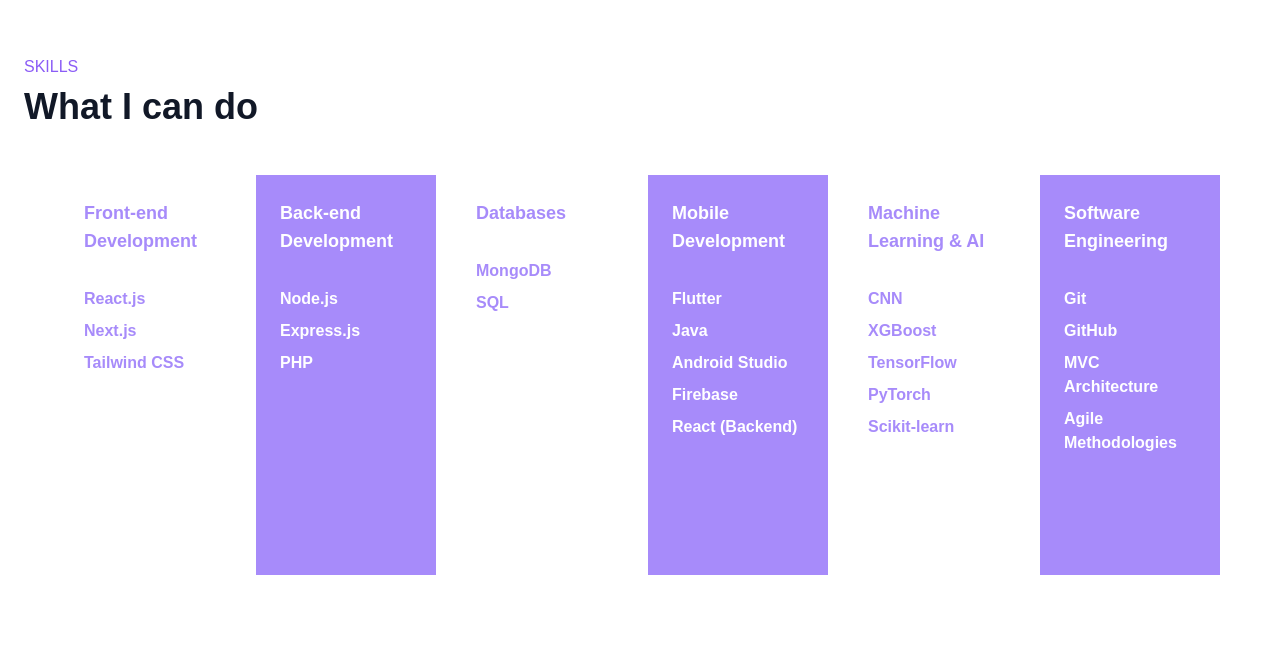
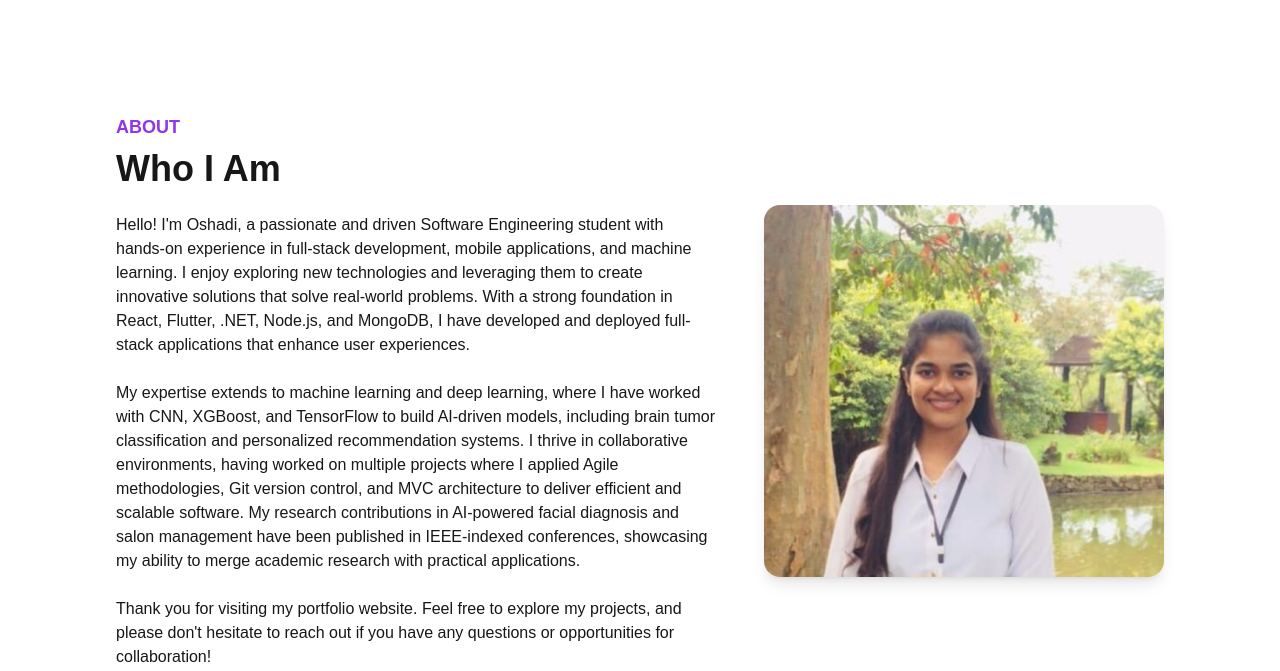
Before and after one commit to it21096884/portofiles, a Next.js app: page / in a window 1280 px wide. Shown: the part 809-1480 px from the top of the page. Built offline with nearby package versions, Linux system fonts and the light colour scheme.

Commit message:
Update index.js

```diff
--- a/pages/index.js
+++ b/pages/index.js
@@ -209,6 +209,34 @@
         </motion.div>
       </section>
 
+      <div id = "about" className="flex flex-row items-center justify-center h-screen px-10 text-center">
+              {/* Left Section - About Text */}
+              <div className="text-center md:w-1/2 md:text-left">
+                <h3 className="text-lg font-semibold text-purple-600">ABOUT</h3>
+                <h1 className="mt-2 text-4xl font-bold">Who I Am</h1>
+                <p className="max-w-3xl mt-6 text-left text-l text-gray-1000">
+                Hello! I'm Oshadi, a passionate and driven Software Engineering student with hands-on experience in full-stack development, mobile applications, and machine learning. I enjoy exploring new technologies and leveraging them to create innovative solutions that solve real-world problems.
+
+With a strong foundation in React, Flutter, .NET, Node.js, and MongoDB, I have developed and deployed full-stack applications that enhance user experiences. <br/><br/>My expertise extends to machine learning and deep learning, where I have worked with CNN, XGBoost, and TensorFlow to build AI-driven models, including brain tumor classification and personalized recommendation systems.
+
+I thrive in collaborative environments, having worked on multiple projects where I applied Agile methodologies, Git version control, and MVC architecture to deliver efficient and scalable software. My research contributions in AI-powered facial diagnosis and salon management have been published in IEEE-indexed conferences, showcasing my ability to merge academic research with practical applications.
+                </p>
+                <p className="max-w-3xl mt-6 text-left text-l text-gray-1000">
+                  Thank you for visiting my portfolio website. Feel free to explore my projects, and please don't
+                  hesitate to reach out if you have any questions or opportunities for collaboration!
+                </p>
+              </div>
+
+              {/* Right Section - Profile Image */}
+              <div className="mt-8 md:w-1/3 md:mt-0 md:ml-12">
+                <img
+                  src="/prof.jpeg"
+                  alt="Profile"
+                  className="shadow-lg rounded-2xl"
+                />
+              </div>
+      </div>
+
       {/* Skills Section */}
       <section id="skills" className="py-16 dark:bg-gray-800">
         <div className="px-6 mx-auto max-w-7xl">
```
